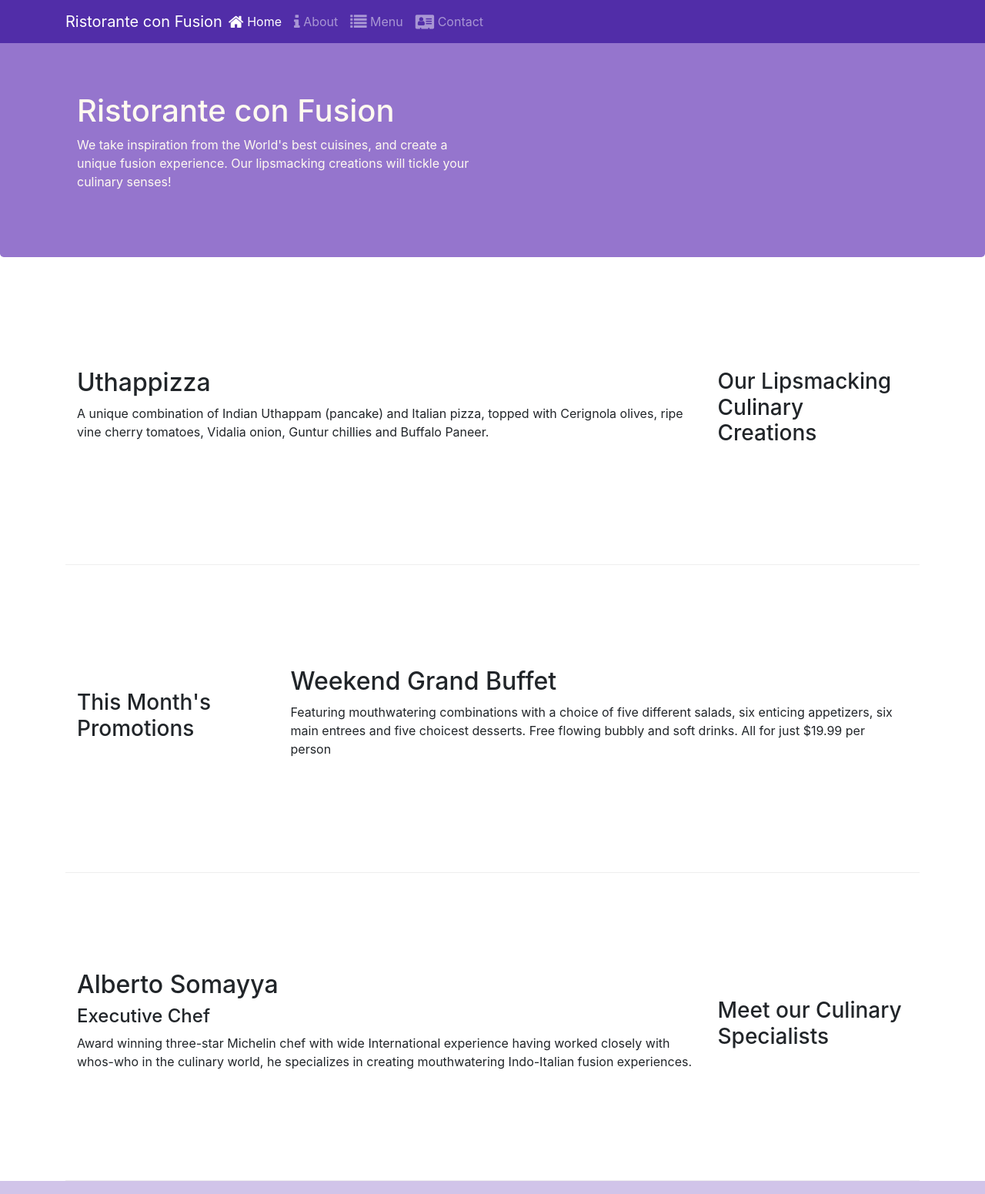
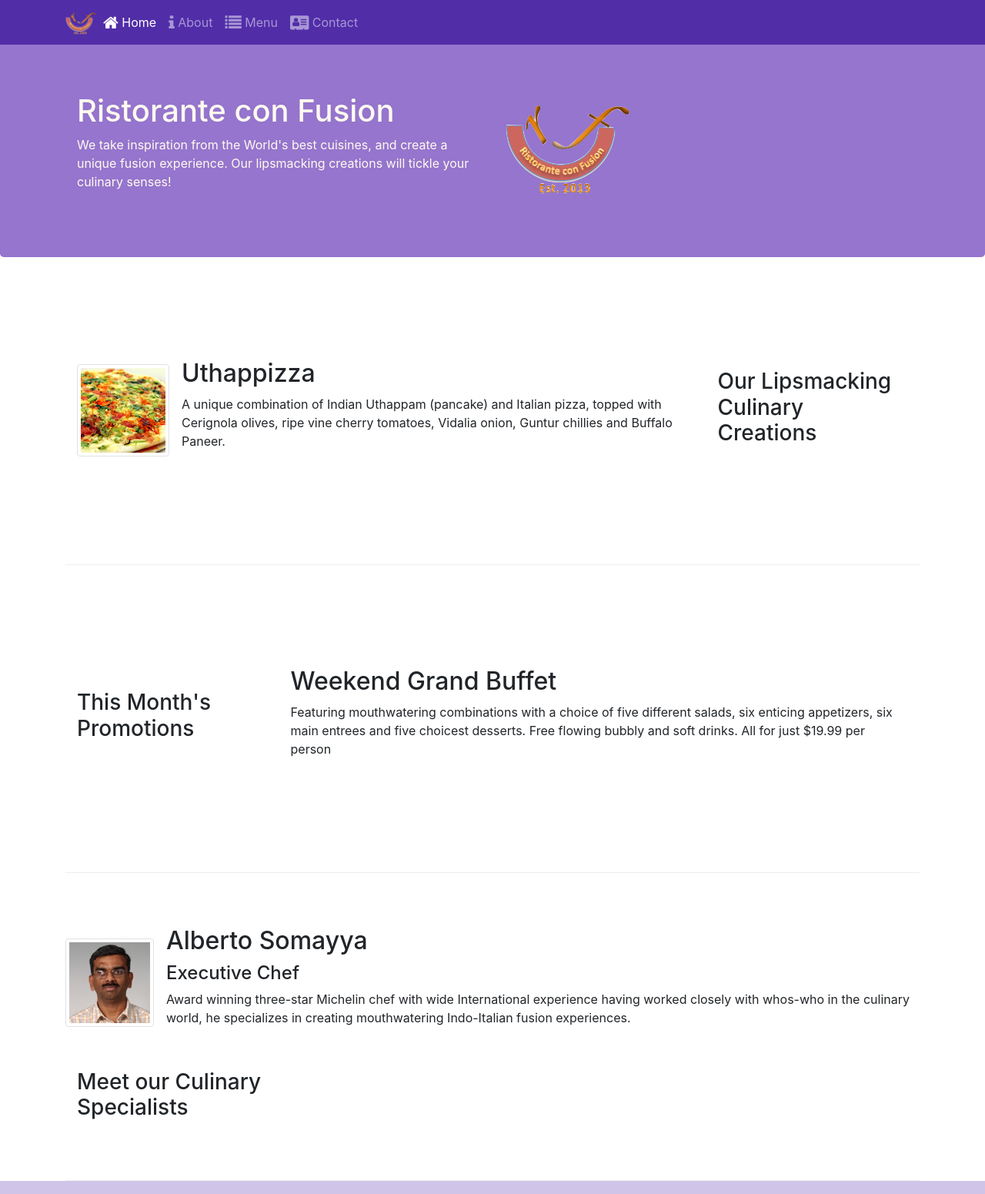
Before and after one commit to danielserva/coursera-fullstack, a website: page index.html in a window 1280 px wide. Shown: the top 1551 px of the page at 77% size. Drawn offline with nearby package versions, Linux system fonts and the light colour scheme.

Commit message:
Images and media

```diff
--- a/index.html
+++ b/index.html
@@ -21,7 +21,7 @@
             <button class="navbar-toggler" type="button" data-toggle="collapse" data-target="#Navbar">
                 <span class="navbar-toggler-icon"></span>
             </button>
-            <a class="navbar-brand mr-auto" href="#">Ristorante con Fusion</a>
+            <a class="navbar-brand mr-auto" href="#"><img src="img/logo.png" height="30" width="41"></a>
             <div class="collapse navbar-collapse" id="Navbar">
                 <ul class="navbar-nav mr-auto">
                     <li class="nav-item active"><a class="nav-link" href="#"><span class="fa fa-home fa-lg"></span> Home</a></li>
@@ -39,7 +39,8 @@
                     <h1>Ristorante con Fusion</h1>
                     <p class="d-none d-sm-block">We take inspiration from the World's best cuisines, and create a unique fusion experience. Our lipsmacking creations will tickle your culinary senses!</p>
                 </div>
-                <div class="col-12 col-sm">
+                <div class="col-12 col-sm align-self-center">
+                    <img src="img/logo.png" class="img-fluid">
                 </div>
             </div>
         </div>
@@ -51,8 +52,17 @@
                 <h3>Our Lipsmacking Culinary Creations</h3>
             </div>
             <div class="col col-sm order-sm-first col-md">
-                <h2>Uthappizza</h2>
-                <p class="d-none d-sm-block">A unique combination of Indian Uthappam (pancake) and Italian pizza, topped with Cerignola olives, ripe vine cherry tomatoes, Vidalia onion, Guntur chillies and Buffalo Paneer.</p>
+                <div class="media">
+                    <img class="d-flex mr-3 img-thumbnail align-self-center"
+                            src="img/uthappizza.png" alt="Uthappizza">
+                    <div class="media-body">
+                        <h2 class="mt-0">Uthappizza</h2>
+                        <p class="d-none d-sm-block">A unique combination of Indian Uthappam (pancake) and
+                            Italian pizza, topped with Cerignola olives, ripe vine
+                            cherry tomatoes, Vidalia onion, Guntur chillies and
+                            Buffalo Paneer.</p>
+                    </div>
+                </div>
             </div>
         </div>
 
@@ -71,10 +81,18 @@
             <div class="col-12 col-sm-4 order-sm-last col-md-3">
                 <h3>Meet our Culinary Specialists</h3>
             </div>
-            <div class="col col-sm order-sm-first col-md">
-                <h2>Alberto Somayya</h2>
-                <h4>Executive Chef</h4>
-                <p class="d-none d-sm-block">Award winning three-star Michelin chef with wide International experience having worked closely with whos-who in the culinary world, he specializes in creating mouthwatering Indo-Italian fusion experiences. </p>
+            <div class="media">
+                <img class="d-flex mr-3 img-thumbnail align-self-center"
+                        src="img/alberto.png" alt="Alberto Somayya">
+                <div class="media-body">
+                    <h2 class="mt-0">Alberto Somayya</h2>
+                    <h4>Executive Chef</h4>
+                    <p class="d-none d-sm-block">Award winning three-star Michelin chef with wide
+                        International experience having worked closely with
+                        whos-who in the culinary world, he specializes in
+                        creating mouthwatering Indo-Italian fusion experiences.
+                        </p>
+                </div>
             </div>
         </div>
     </div>
```
Also changed, not shown: aboutus.html (+3 -2 lines), contactus.html (+3 -2 lines), img/alberto.png (added), img/buffet.png (added), img/logo.png (added), img/uthappizza.png (added), 1 other file.
